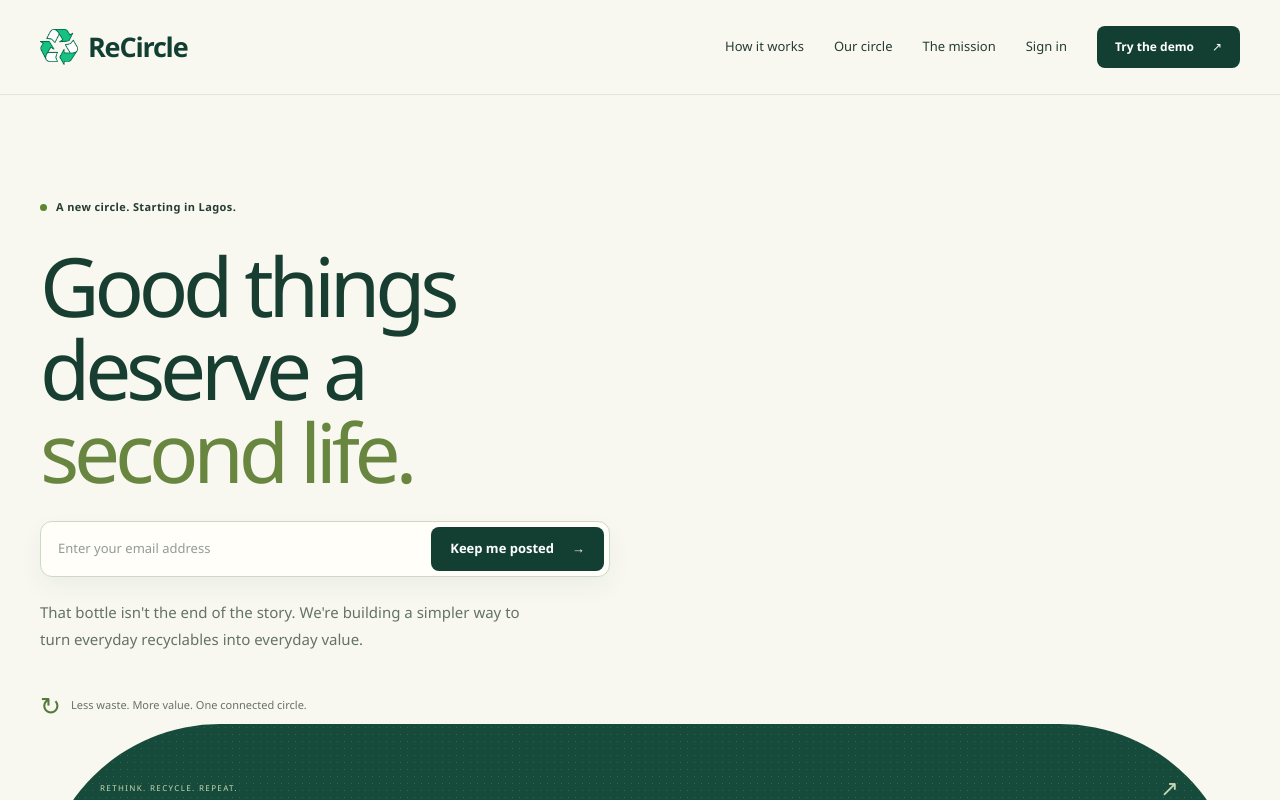
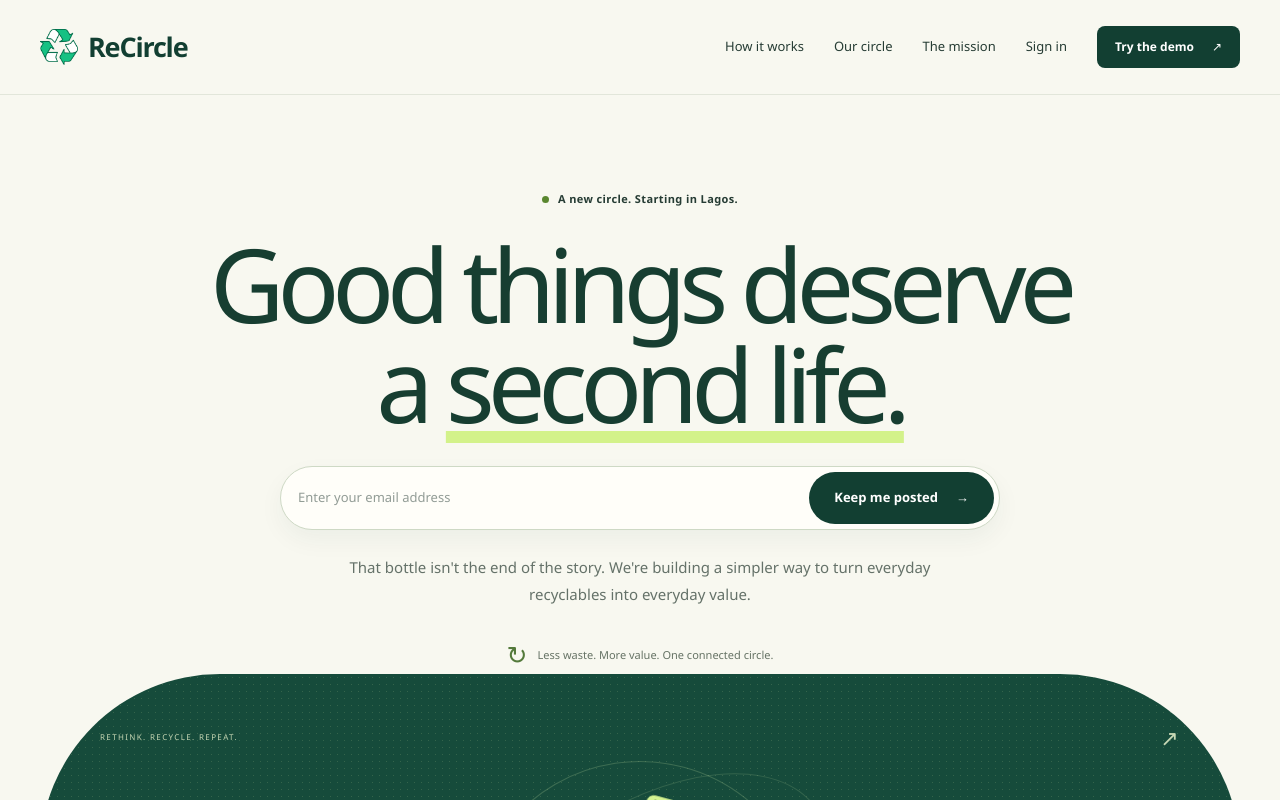
Before and after one commit to iyanuloluwa-Miracle/ReCircle, a Nuxt app: page / in a window 1280 px wide. Shown: the top 800 px of the page. Built offline with nearby package versions, Linux system fonts and the light colour scheme.

Commit message:
style: center homepage hero layout

```diff
--- a/app/assets/css/main.css
+++ b/app/assets/css/main.css
@@ -36,20 +36,20 @@ h1, h2, h3, p { margin: 0; }
 .button--ghost { color: #123f32; padding-inline: 6px; }
 .button--ghost:hover:not(:disabled) { background: #eaf0df; }
 .button--sm { min-height: 42px; padding: 9px 17px; font-size: 12px; }
-.hero { padding-block: 104px 100px; }
-.hero-copy { max-width: 720px; }
-.location-label { display: flex; gap: 9px; align-items: center; font-size: 11px; font-weight: 650; margin-bottom: 28px; letter-spacing: .035em; }
+.hero { padding-block: 96px 88px; text-align: center; }
+.hero-copy { max-width: 1120px; margin-inline: auto; }
+.location-label { display: flex; justify-content: center; gap: 9px; align-items: center; font-size: 11px; font-weight: 650; margin-bottom: 26px; letter-spacing: .035em; }
 .status-dot { display: inline-block; width: 7px; height: 7px; border-radius: 50%; background: #5a872f; flex-shrink: 0; }
-.hero h1 { font-size: clamp(56px, 6.4vw, 84px); line-height: 1.015; letter-spacing: -.064em; font-weight: 550; color: #173e31; }
-.hero h1 > span { color: #698640; }
-.hero-email-form { display: flex; align-items: stretch; gap: 8px; width: min(100%, 570px); margin-top: 28px; padding: 5px; border: 1px solid #ced9c5; border-radius: 12px; background: #fffef9; box-shadow: 0 10px 25px #123f320d; }
+.hero h1 { font-size: clamp(58px, 8vw, 104px); line-height: .98; letter-spacing: -.07em; font-weight: 550; color: #173e31; }
+.hero h1 > span { color: #173e31; text-decoration: underline; text-decoration-color: #d3f28a; text-decoration-thickness: .12em; text-underline-offset: .08em; }
+.hero-email-form { display: flex; align-items: stretch; gap: 8px; width: min(100%, 720px); margin: 32px auto 0; padding: 5px; border: 1px solid #ced9c5; border-radius: 999px; background: #fffef9; box-shadow: 0 10px 25px #123f320d; text-align: left; }
 .hero-email-form input { min-width: 0; flex: 1; border: 0; background: transparent; padding: 10px 12px; color: #263c34; font: inherit; font-size: 13px; }
 .hero-email-form input:focus { outline: 0; }.hero-email-form:focus-within { border-color: #61892d; box-shadow: 0 0 0 3px #d3f28a88; }
-.hero-email-form .button { min-height: 44px; padding: 10px 18px; white-space: nowrap; }
+.hero-email-form .button { min-height: 52px; border-radius: 999px; padding: 10px 24px; white-space: nowrap; }
 .hero-email-confirmation { margin-top: 10px; color: #476e32; font-size: 12px; font-weight: 650; }
-.hero-description { margin-top: 22px; max-width: 490px; color: #657269; font-size: 15px; line-height: 1.8; }
+.hero-description { margin: 24px auto 0; max-width: 650px; color: #657269; font-size: 15px; line-height: 1.8; }
 .hero-actions, .hero-art { display: none; }
-.hero-footnote { display: flex; gap: 10px; align-items: center; margin-top: 34px; font-size: 11px; color: #667365; }
+.hero-footnote { display: flex; justify-content: center; gap: 10px; align-items: center; margin-top: 28px; font-size: 11px; color: #667365; }
 .mini-orbit { font-size: 25px; color: #547a3b; }
 .hero-art { min-height: 515px; position: relative; border-radius: 180px 180px 20px 20px; background: #164b3b; overflow: hidden; isolation: isolate; display: grid; place-items: center; }
 .hero-art::before { content: ''; position: absolute; inset: 0; z-index: -1; opacity: .19; background-image: radial-gradient(#b6d08f .7px, transparent .7px); background-size: 7px 7px; }
@@ -317,7 +317,7 @@ h1, h2, h3, p { margin: 0; }
 .analytics-chart canvas { width: 100% !important; height: 100% !important; min-height: 240px; }
 .confidence-help { position: relative; }.confidence-help:hover::after, .confidence-help:focus::after { content: attr(data-tooltip); position: absolute; z-index: 5; top: calc(100% + 8px); left: 50%; transform: translateX(-50%); width: min(240px, 75vw); padding: 10px 12px; border-radius: 8px; background: #123f32; color: #fff; text-align: left; font-size: 11px; font-weight: 450; line-height: 1.5; box-shadow: 0 8px 22px #102f2630; }
 @keyframes pulse { 50% { opacity: .45; } } @keyframes spin { to { transform: rotate(360deg); } }
-@media (min-width: 1450px) { .hero { padding-block: 120px; } }
+@media (min-width: 1450px) { .hero { padding-block: 112px 104px; } }
 @media (max-width: 1000px) {
   .nav-links { gap: 18px; }.hero h1 { font-size: 66px; }
   .orbit-label { display: none; }.mission-panel { padding: 36px; gap: 32px; }.site-footer { flex-wrap: wrap; }
@@ -330,8 +330,8 @@ h1, h2, h3, p { margin: 0; }
 @media (max-width: 760px) {
   .container { width: calc(100% - 36px); }.nav-bar { min-height: 78px; flex-wrap: wrap; gap: 0; }.brand { font-size: 25px; }.brand img { width: 34px; height: 34px; }
   .menu-toggle { display: inline-flex; align-items: center; gap: 16px; font-size: 12px; }.nav-links { display: none; flex-basis: 100%; padding: 20px 0; flex-direction: column; align-items: stretch; gap: 6px; }.nav-links.is-open { display: flex; }.nav-links > a { padding: 12px; }.nav-links > .button { margin-top: 8px; }
-  .hero { padding-block: 56px; }.hero-copy { max-width: 540px; }.hero h1 { font-size: clamp(59px, 12vw, 80px); }.hero-description { font-size: 14px; max-width: 430px; }.hero-footnote { margin-top: 24px; }.location-label { margin-bottom: 24px; }
-  .hero-email-form { width: 100%; }.hero-email-form .button { padding-inline: 14px; }
+  .hero { padding-block: 64px 58px; }.hero-copy { max-width: 540px; }.hero h1 { font-size: clamp(52px, 13vw, 72px); }.hero-description { font-size: 14px; max-width: 430px; }.hero-footnote { margin-top: 24px; }.location-label { margin-bottom: 24px; }
+  .hero-email-form { width: 100%; }.hero-email-form .button { padding-inline: 16px; }
   .principles-inner { min-height: 62px; flex-wrap: wrap; justify-content: center; font-size: 11px; gap: 10px 16px; padding-block: 15px; }.principles-inner > [aria-hidden] { font-size: 14px; }.principles-inner > :last-child { display: none; }
   .section { padding-block: 56px; }.section-heading { align-items: start; flex-direction: column; gap: 18px; margin-bottom: 28px; }.section-heading > p br { display: none; }
   .steps-grid, .roles-grid { grid-template-columns: 1fr; gap: 16px; }.card { padding: 25px; }.step-top { margin-bottom: 26px; }.preview-caption { align-items: start; line-height: 1.7; font-size: 10px; }.role-card { padding-block: 20px; }.role-index { margin-bottom: 16px; }.role-card h3 { max-width: none; }
--- a/app/pages/index.vue
+++ b/app/pages/index.vue
@@ -24,7 +24,7 @@ const roles = [
     <section class="hero container">
       <div class="hero-copy">
         <div class="location-label"><span class="status-dot" /> A new circle. Starting in Lagos.</div>
-        <h1>Good things<br>deserve a<br><span>second life.</span></h1>
+        <h1>Good things deserve<br>a <span>second life.</span></h1>
         <form class="hero-email-form" @submit.prevent="submitEmail">
           <label class="sr-only" for="hero-email">Email address</label>
           <input id="hero-email" v-model="email" type="email" autocomplete="email" placeholder="Enter your email address" required>
```
